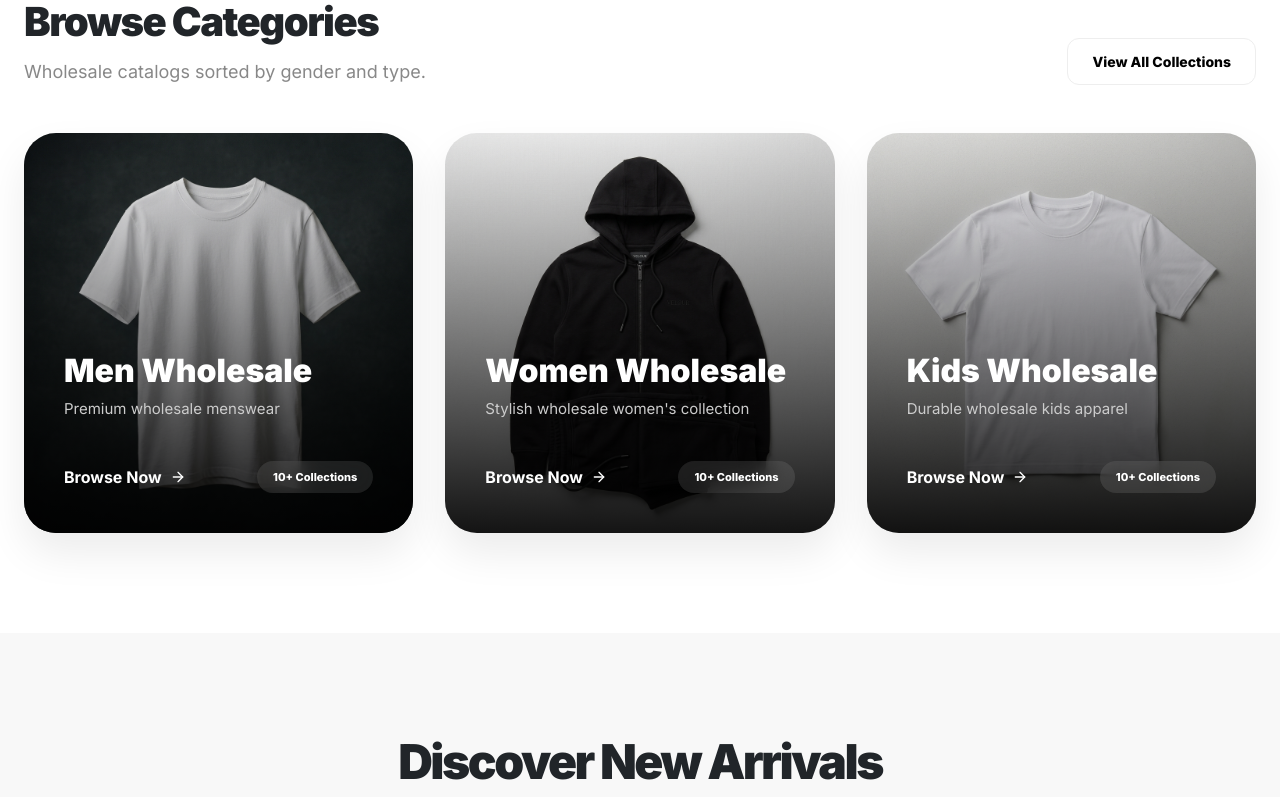
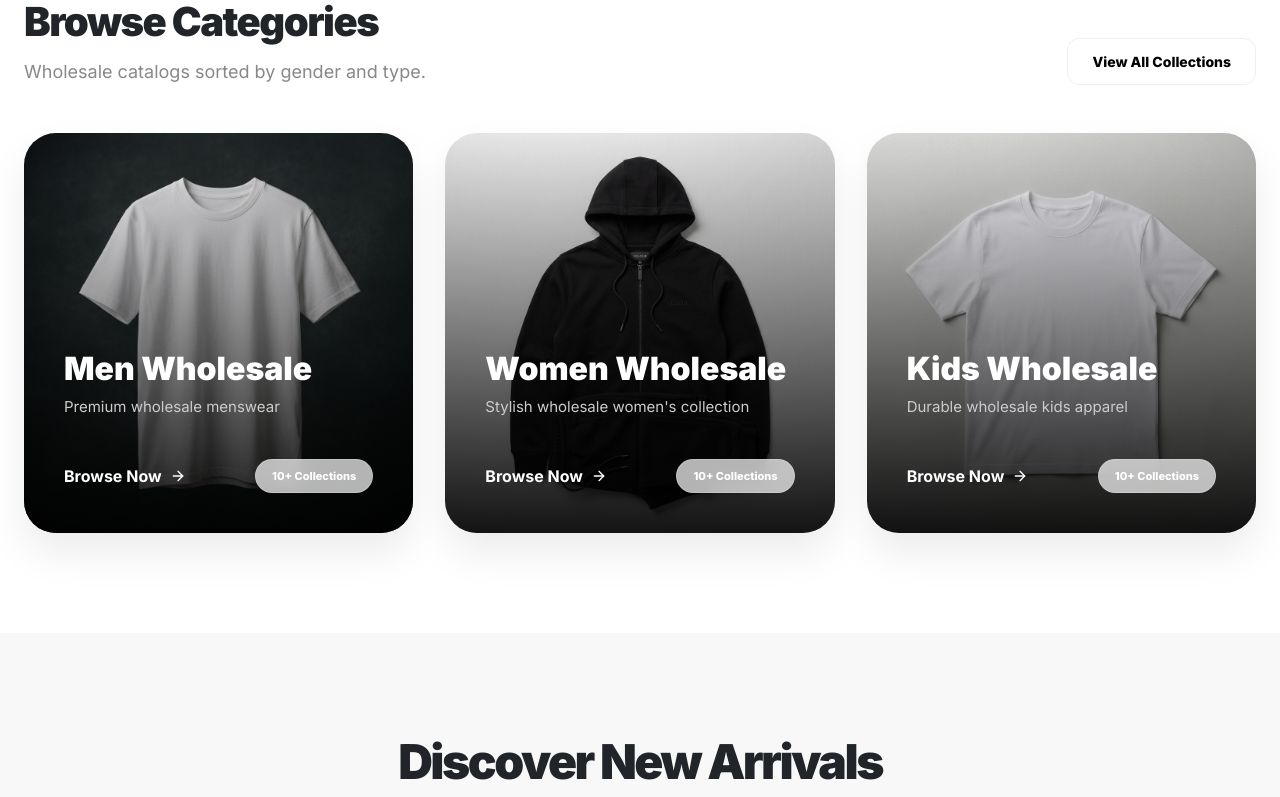
Before and after one commit to ahamedansar/Graphpaper, a React (Vite) app in the folder frontend/: page /home in a window 1280 px wide. Shown: the part 1113-1910 px from the top of the page. Built offline with nearby package versions, Linux system fonts and the light colour scheme; no server answers.

Commit message:
style: final professional design polish with animations and transitions

```diff
--- a/frontend/src/App.jsx
+++ b/frontend/src/App.jsx
@@ -78,7 +78,7 @@ function App() {
     <div style={{ display: 'flex', flexDirection: 'column', minHeight: '100vh' }}>
       {!isIsolatedRoute && <Header />}
 
-      <main style={{ flex: 1 }}>
+      <main key={location.pathname} className="fade-in" style={{ flex: 1 }}>
         <Routes>
           {/* Auth / Splash */}
           <Route path="/" element={<SplashPage />} />
--- a/frontend/src/index.css
+++ b/frontend/src/index.css
@@ -39,16 +39,41 @@ h1, h2, h3, h4, h5, h6 {
 }
 
 @keyframes fadeInUp {
-  from { opacity: 0; transform: translateY(16px); }
+  from { opacity: 0; transform: translateY(30px); }
   to   { opacity: 1; transform: translateY(0); }
 }
-.fade-in { animation: fadeInUp 0.4s ease forwards; }
+.fade-in { animation: fadeInUp 0.8s cubic-bezier(0.16, 1, 0.3, 1) forwards; }
+
+@keyframes slideInRight {
+  from { opacity: 0; transform: translateX(50px); }
+  to   { opacity: 1; transform: translateX(0); }
+}
+.slide-in-right { animation: slideInRight 0.9s cubic-bezier(0.16, 1, 0.3, 1) forwards; }
+
+@keyframes zoomIn {
+  from { opacity: 0; transform: scale(0.95); }
+  to   { opacity: 1; transform: scale(1); }
+}
+.zoom-in { animation: zoomIn 1s cubic-bezier(0.16, 1, 0.3, 1) forwards; }
 
 @keyframes pulse {
   0%, 100% { opacity: 1; }
   50%       { opacity: 0.45; }
 }
 .skeleton { animation: pulse 1.5s ease-in-out infinite; }
+
+/* Micro-interactions */
+.hover-lift { transition: transform 0.3s cubic-bezier(0.34, 1.56, 0.64, 1), box-shadow 0.3s ease; }
+.hover-lift:hover { transform: translateY(-8px); box-shadow: 0 20px 40px rgba(0,0,0,0.12); }
+
+.hover-glow:hover { box-shadow: 0 0 20px rgba(229,0,16,0.25); }
+
+.glass-card {
+  background: rgba(255, 255, 255, 0.7);
+  backdrop-filter: blur(10px);
+  -webkit-backdrop-filter: blur(10px);
+  border: 1px solid rgba(255, 255, 255, 0.2);
+}
 
 .btn-primary {
   background-color: var(--primary-color) !important;
--- a/frontend/src/pages/Home.jsx
+++ b/frontend/src/pages/Home.jsx
@@ -39,7 +39,7 @@ const Home = () => {
 
         <div style={{ maxWidth: '1400px', margin: '0 auto', display: 'grid', gridTemplateColumns: 'repeat(auto-fit, minmax(300px, 1fr))', gap: '32px', position: 'relative', zIndex: 1 }}>
 
-          <div style={{ display: 'flex', flexDirection: 'column', justifyContent: 'center' }}>
+          <div className="fade-in" style={{ display: 'flex', flexDirection: 'column', justifyContent: 'center' }}>
             <div style={{ display: 'inline-flex', alignItems: 'center', gap: '8px', padding: '8px 16px', backgroundColor: '#E50010', color: '#fff', borderRadius: '100px', fontSize: '11px', fontWeight: '800', textTransform: 'uppercase', marginBottom: '24px', letterSpacing: '2px' }}>
               <Zap size={14} fill="currentColor" /> Active Wholesale Tiers
             </div>
@@ -50,13 +50,13 @@ const Home = () => {
                Premium blank t-shirts, tracksuits & winter hoodies tailored for volume resellers. Global quality, local prices.
             </p>
             <div style={{ display: 'flex', gap: '16px', flexWrap: 'wrap' }}>
-              <Link to="/products" style={{ backgroundColor: '#fff', color: '#000', padding: '18px 48px', borderRadius: '12px', fontWeight: '800', fontSize: '16px', textDecoration: 'none', transition: '0.2s', boxShadow: '0 10px 30px rgba(255,255,255,0.1)' }}>Shop Now</Link>
+              <Link to="/products" className="hover-lift" style={{ backgroundColor: '#fff', color: '#000', padding: '18px 48px', borderRadius: '12px', fontWeight: '800', fontSize: '16px', textDecoration: 'none', transition: '0.2s', boxShadow: '0 10px 30px rgba(255,255,255,0.1)' }}>Shop Now</Link>
               <Link to="/register" style={{ backgroundColor: 'transparent', color: '#fff', border: '1.5px solid #333', padding: '18px 48px', borderRadius: '12px', fontWeight: '700', fontSize: '16px', textDecoration: 'none' }}>Become a Partner</Link>
             </div>
           </div>
 
-          <div style={{ display: 'grid', gridTemplateColumns: '1fr 1fr', gap: '16px' }}>
-            <div style={{ backgroundColor: '#1a1a1a', borderRadius: '32px', padding: '32px', display: 'flex', flexDirection: 'column', justifyContent: 'flex-end', minHeight: '300px', backgroundImage: 'url("/images/tshirt_product_1774987745271.png")', backgroundSize: 'contain', backgroundRepeat: 'no-repeat', backgroundPosition: 'center' }}>
+          <div className="slide-in-right" style={{ display: 'grid', gridTemplateColumns: '1fr 1fr', gap: '16px' }}>
+            <div className="hover-glow" style={{ backgroundColor: '#1a1a1a', borderRadius: '32px', padding: '32px', display: 'flex', flexDirection: 'column', justifyContent: 'flex-end', minHeight: '300px', backgroundImage: 'url("/images/tshirt_product_1774987745271.png")', backgroundSize: 'contain', backgroundRepeat: 'no-repeat', backgroundPosition: 'center', transition: '0.3s transform' }}>
                <div style={{ backgroundColor: 'rgba(0,0,0,0.6)', backdropFilter: 'blur(10px)', padding: '20px', borderRadius: '20px', border: '1px solid rgba(255,255,255,0.1)' }}>
                   <h3 style={{ color: '#fff', fontWeight: '800', fontSize: '1.25rem', marginBottom: '8px' }}>T-Shirt Pro Edition</h3>
                   <p style={{ color: '#888', fontSize: '13px', margin: 0 }}>240GSM Cotton Blanks</p>
@@ -64,13 +64,13 @@ const Home = () => {
                </div>
             </div>
             <div style={{ display: 'grid', gridTemplateRows: '1fr 1fr', gap: '16px' }}>
-               <div style={{ backgroundColor: '#E50010', borderRadius: '32px', padding: '32px', position: 'relative' }}>
+               <div className="hover-glow" style={{ backgroundColor: '#E50010', borderRadius: '32px', padding: '32px', position: 'relative', transition: '0.3s transform' }}>
                   <Percent style={{ position: 'absolute', top: '24px', right: '24px', opacity: 0.2 }} size={64} color="#fff" />
                   <h3 style={{ color: '#fff', fontWeight: '800', fontSize: '1.5rem', marginBottom: '8px' }}>Winter<br />Resale.</h3>
                   <Link to="/products?category=Hoodies" style={{ color: '#fff', fontWeight: '700', fontSize: '13px', textDecoration: 'none', borderBottom: '1px solid #fff' }}>Browse Hoodies</Link>
                </div>
-               <div style={{ backgroundColor: '#111', borderRadius: '32px', padding: '32px', display: 'flex', alignItems: 'center', justifyContent: 'center' }}>
-                  <img src="/images/tracksuit_product_1774987761220.png" alt="ad" style={{ maxHeight: '100px', width: 'auto' }} />
+               <div className="hover-glow" style={{ backgroundColor: '#111', borderRadius: '32px', padding: '32px', display: 'flex', alignItems: 'center', justifyContent: 'center', transition: '0.3s transform' }}>
+                  <img className="zoom-in" src="/images/tracksuit_product_1774987761220.png" alt="ad" style={{ maxHeight: '100px', width: 'auto' }} />
                </div>
             </div>
           </div>
@@ -105,14 +105,14 @@ const Home = () => {
 
         <div style={{ display: 'grid', gridTemplateColumns: 'repeat(auto-fit, minmax(350px, 1fr))', gap: '32px' }}>
           {categories.map(cat => (
-            <Link key={cat.name} to={`/products?gender=${cat.gender || cat.name}`} style={{ textDecoration: 'none', borderRadius: '32px', overflow: 'hidden', height: '400px', position: 'relative', display: 'block', boxShadow: '0 20px 40px rgba(0,0,0,0.08)' }}>
-              <img src={cat.img} alt={cat.name} style={{ width: '100%', height: '100%', objectFit: 'cover', transition: '0.5s transform' }} onMouseEnter={e => e.target.style.transform = 'scale(1.1)'} onMouseLeave={e => e.target.style.transform = 'scale(1)'} />
+            <Link key={cat.name} to={`/products?gender=${cat.gender || cat.name}`} className="hover-lift" style={{ textDecoration: 'none', borderRadius: '32px', overflow: 'hidden', height: '400px', position: 'relative', display: 'block', boxShadow: '0 20px 40px rgba(0,0,0,0.08)' }}>
+              <img src={cat.img} alt={cat.name} style={{ width: '100%', height: '100%', objectFit: 'cover', transition: '0.8s transform cubic-bezier(0.16, 1, 0.3, 1)' }} onMouseEnter={e => e.target.style.transform = 'scale(1.15)'} onMouseLeave={e => e.target.style.transform = 'scale(1)'} />
               <div style={{ position: 'absolute', inset: 0, background: 'linear-gradient(to top, rgba(0,0,0,0.9), transparent)', display: 'flex', flexDirection: 'column', justifyContent: 'flex-end', padding: '40px' }}>
                 <h3 style={{ color: '#fff', fontWeight: '900', fontSize: '2rem', marginBottom: '8px' }}>{cat.name} Wholesale</h3>
                 <p style={{ color: '#ccc', fontSize: '15px' }}>{cat.desc}</p>
                 <div style={{ display: 'flex', justifyContent: 'space-between', alignItems: 'center', marginTop: '24px' }}>
                    <span style={{ color: '#fff', fontWeight: '700', display: 'flex', alignItems: 'center', gap: '8px' }}>Browse Now <ArrowRight size={16} /></span>
-                   <div style={{ backgroundColor: 'rgba(255,255,255,0.1)', backdropFilter: 'blur(10px)', padding: '8px 16px', borderRadius: '100px', fontSize: '11px', color: '#fff', fontWeight: '800' }}>10+ Collections</div>
+                   <div className="glass-card" style={{ padding: '8px 16px', borderRadius: '100px', fontSize: '11px', color: '#fff', fontWeight: '800' }}>10+ Collections</div>
                 </div>
               </div>
             </Link>
```
